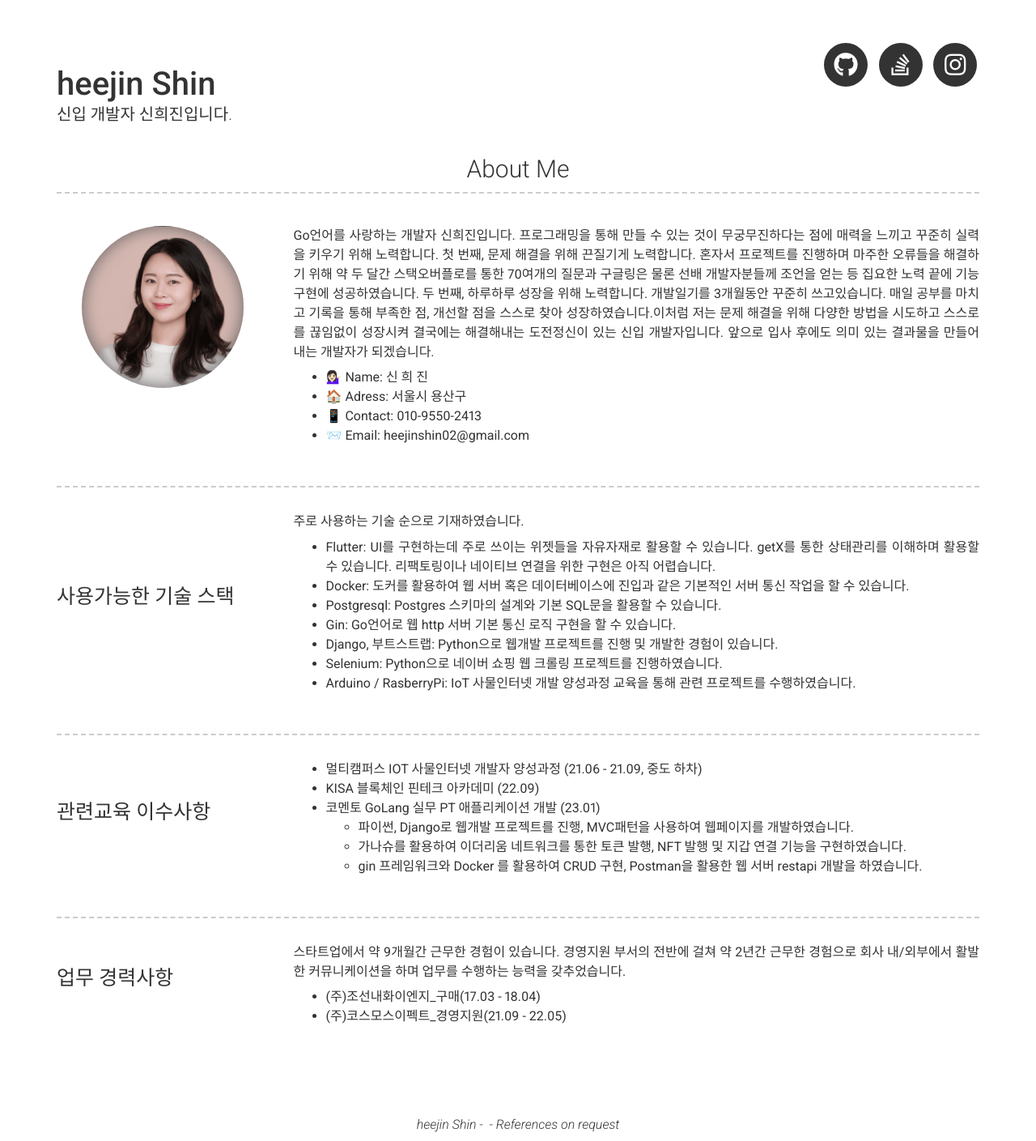
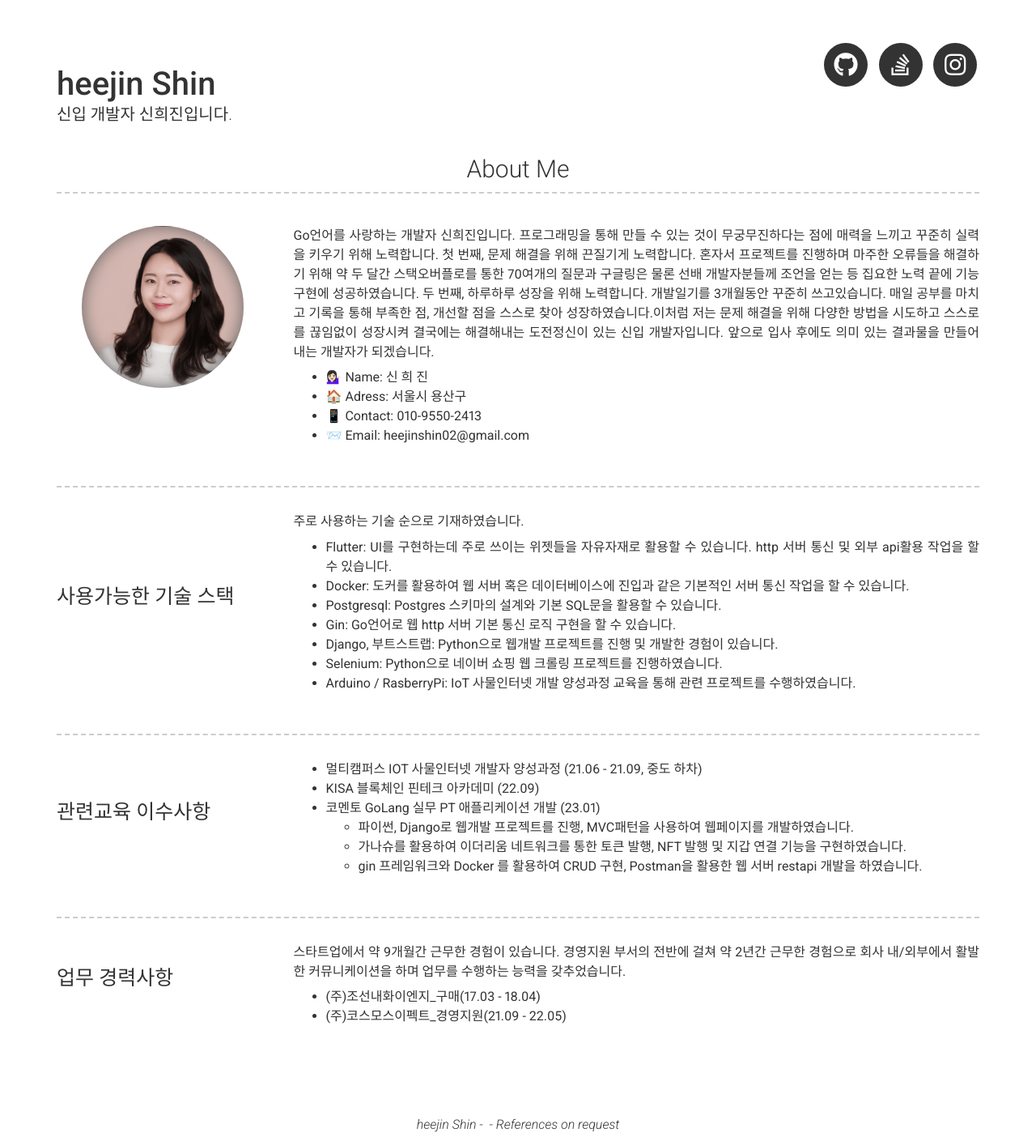
Before and after one commit to heejinshin/heejinshin.github.io, a Jekyll site: the page built from index.md, in a window 1280 px wide. Shown: the whole page at 81% size. Built offline with Jekyll 4.4.1, drawn with Linux system fonts in a browser that asks for light colours; nearby versions of some CDN libraries.

Commit message:
Update _config.yml

```diff
--- a/_config.yml
+++ b/_config.yml
@@ -71,7 +71,7 @@ content:
 #           외부 api와 다양한 플러터 UI를 활용한 앱 프로젝트입니다.
         description: | # this will include new lines to allow paragraphs
           주로 사용하는 기술 순으로 기재하였습니다.
-           - Flutter: UI를 구현하는데 주로 쓰이는 위젯들을 자유자재로 활용할 수 있습니다. getX를 통한 상태관리를 이해하며 활용할 수 있습니다. 리팩토링이나 네이티브 연결을 위한 구현은 아직 어렵습니다.
+           - Flutter: UI를 구현하는데 주로 쓰이는 위젯들을 자유자재로 활용할 수 있습니다. http 서버 통신 및 외부 api활용 작업을 할 수 있습니다.
            - Docker: 도커를 활용하여 웹 서버 혹은 데이터베이스에 진입과 같은 기본적인 서버 통신 작업을 할 수 있습니다.
            - Postgresql: Postgres 스키마의 설계와 기본 SQL문을 활용할 수 있습니다.
            - Gin: Go언어로 웹 http 서버 기본 통신 로직 구현을 할 수 있습니다.
```
